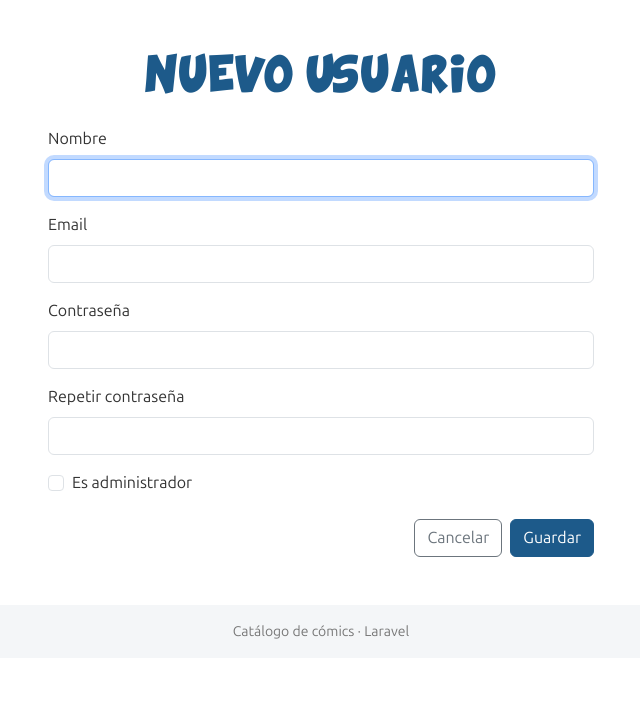
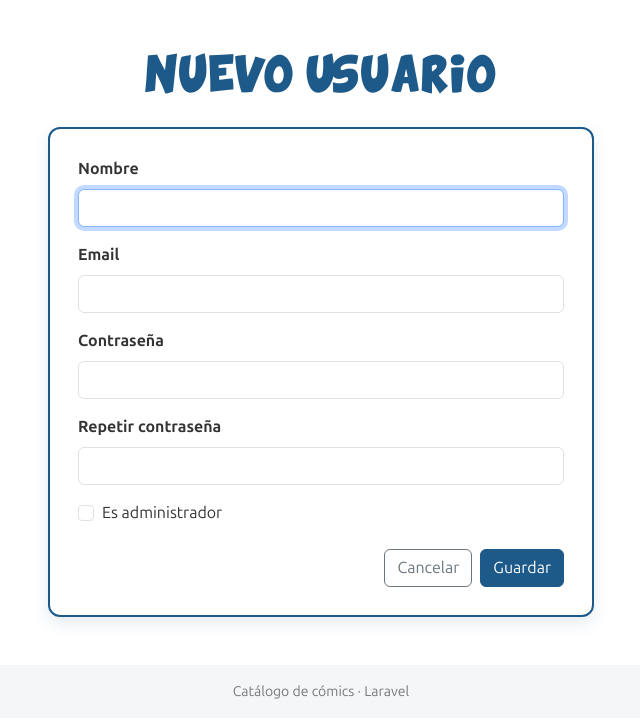
Before and after one commit to soster777/Comics, a Laravel app: page /admin/usuarios/crear in a window 1280 px wide. Shown: the part 161-879 px from the top of the page, without its empty margins (319-959 px from the left). Before the commit the page ends 800 px from the top, so only its background shows below. Run offline with Laravel 12, Linux system fonts and the light colour scheme; a user stored in the database is signed in; data comes from the database, SQL or seed files in the repository.

Commit message:
style: agrego la ficha con borde azul a los formularios y listados del admin

```diff
--- a/public/css/estilos.css
+++ b/public/css/estilos.css
@@ -180,3 +180,16 @@ footer {
     background-color: #f4f6f8;
     color: #777;
 }
+/* Ficha: el recuadro azul de los formularios y listados del admin */
+.ficha {
+    background-color: #fff;
+    border: 2px solid var(--azul);
+    border-radius: 0.75rem;
+    box-shadow: 0 6px 16px rgba(29, 90, 138, 0.12);
+    padding: 1.75rem;
+}
+
+.ficha .form-label,
+.ficha th {
+    font-weight: 700;
+}
--- a/resources/views/comics/create.blade.php
+++ b/resources/views/comics/create.blade.php
@@ -8,7 +8,7 @@
         <h2 class="titulo-seccion">Nuevo cómic</h2>
 
         {{-- enctype multipart/form-data: sin esto el archivo de la portada no viaja --}}
-        <form action="{{ route('comics.store') }}" method="POST" enctype="multipart/form-data">
+        <form action="{{ route('comics.store') }}" method="POST" class="ficha" enctype="multipart/form-data">
             @csrf
 
             <div class="row g-3">
--- a/resources/views/comics/edit.blade.php
+++ b/resources/views/comics/edit.blade.php
@@ -8,7 +8,7 @@
         <h2 class="titulo-seccion">Editar cómic</h2>
 
         {{-- enctype multipart/form-data: sin esto el archivo de la portada no viaja --}}
-        <form action="{{ route('comics.update', $comic->id) }}" method="POST" enctype="multipart/form-data">
+        <form action="{{ route('comics.update', $comic->id) }}" method="POST" class="ficha" enctype="multipart/form-data">
             @csrf
             @method('PUT')
 
--- a/resources/views/editoriales/create.blade.php
+++ b/resources/views/editoriales/create.blade.php
@@ -7,7 +7,7 @@
     <div class="col-md-6">
         <h2 class="titulo-seccion">Nueva editorial</h2>
 
-        <form action="{{ route('admin.editoriales.store') }}" method="POST">
+        <form action="{{ route('admin.editoriales.store') }}" method="POST" class="ficha">
             @csrf
 
             <div class="mb-3">
--- a/resources/views/editoriales/edit.blade.php
+++ b/resources/views/editoriales/edit.blade.php
@@ -7,7 +7,7 @@
     <div class="col-md-6">
         <h2 class="titulo-seccion">Editar editorial</h2>
 
-        <form action="{{ route('admin.editoriales.update', $editorial->id) }}" method="POST">
+        <form action="{{ route('admin.editoriales.update', $editorial->id) }}" method="POST" class="ficha">
             @csrf
             @method('PUT')
 
--- a/resources/views/editoriales/index.blade.php
+++ b/resources/views/editoriales/index.blade.php
@@ -14,7 +14,8 @@
         @if($editoriales->isEmpty())
             <p class="text-center text-muted my-5">Todavía no hay editoriales cargadas.</p>
         @else
-            <table class="table align-middle">
+            <div class="ficha">
+            <table class="table align-middle mb-0">
                 <thead>
                     <tr>
                         <th>Nombre</th>
@@ -43,6 +44,7 @@
                     @endforeach
                 </tbody>
             </table>
+            </div>
         @endif
     </div>
 </div>
--- a/resources/views/usuarios/create.blade.php
+++ b/resources/views/usuarios/create.blade.php
@@ -7,7 +7,7 @@
     <div class="col-md-6">
         <h2 class="titulo-seccion">Nuevo usuario</h2>
 
-        <form action="{{ route('admin.usuarios.store') }}" method="POST">
+        <form action="{{ route('admin.usuarios.store') }}" method="POST" class="ficha">
             @csrf
 
             <div class="mb-3">
--- a/resources/views/usuarios/edit.blade.php
+++ b/resources/views/usuarios/edit.blade.php
@@ -7,7 +7,7 @@
     <div class="col-md-6">
         <h2 class="titulo-seccion">Editar usuario</h2>
 
-        <form action="{{ route('admin.usuarios.update', $usuario->id) }}" method="POST">
+        <form action="{{ route('admin.usuarios.update', $usuario->id) }}" method="POST" class="ficha">
             @csrf
             @method('PUT')
 
--- a/resources/views/usuarios/index.blade.php
+++ b/resources/views/usuarios/index.blade.php
@@ -11,7 +11,8 @@
             <a href="{{ route('admin.usuarios.create') }}" class="btn btn-primary">Nuevo usuario</a>
         </div>
 
-        <table class="table align-middle">
+        <div class="ficha">
+        <table class="table align-middle mb-0">
             <thead>
                 <tr>
                     <th>Nombre</th>
@@ -52,6 +53,7 @@
                 @endforeach
             </tbody>
         </table>
+        </div>
     </div>
 </div>
 @endsection
```
